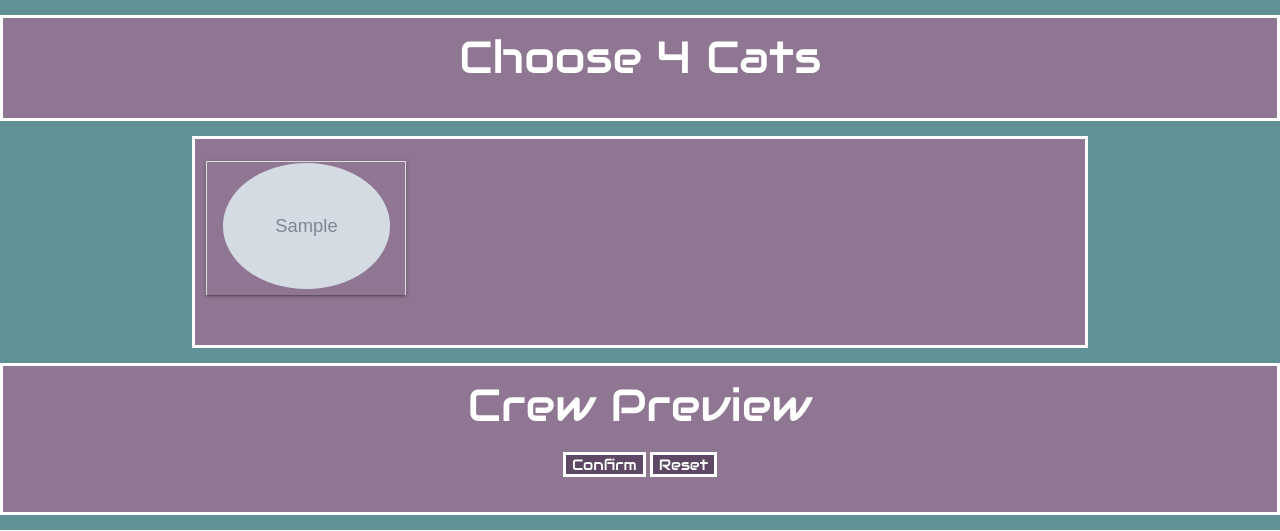
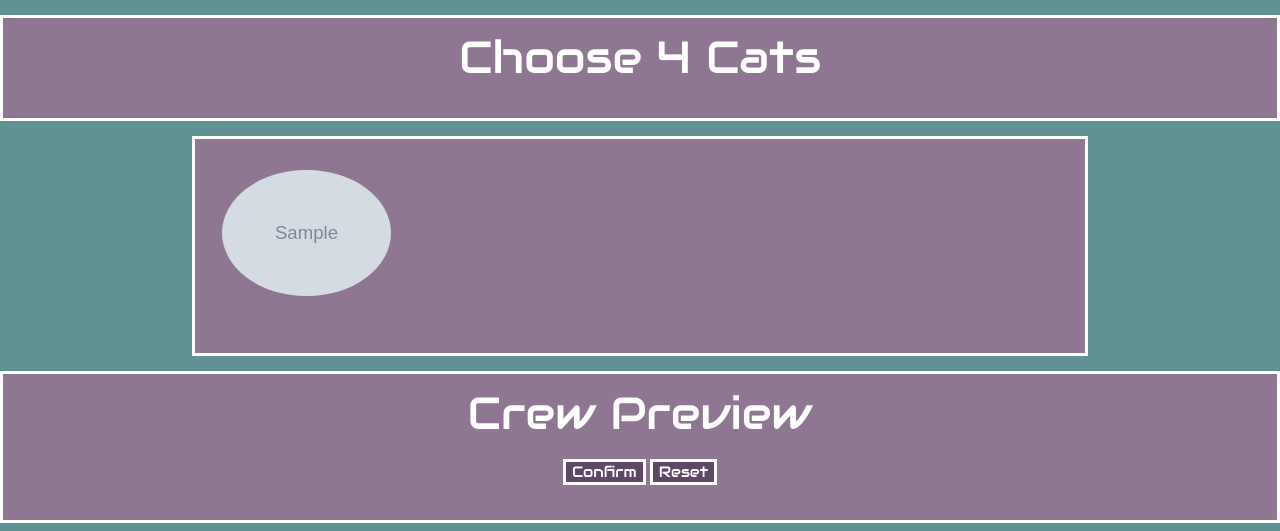
Before and after one commit to SamHulme1/station_c4t, a Flask app: page /get_citizens in a window 1280 px wide. Shown: the part 289-820 px from the top of the page. Run offline with Flask 2, Linux system fonts and the light colour scheme; grey boxes marked "Sample" are stand-in pictures; a database or web service that is not in the repository returns one stand-in record (values such as "Sample title"); some libraries are stand-ins or nearby versions.

Commit message:
removed old class

```diff
--- a/templates/citizens.html
+++ b/templates/citizens.html
@@ -11,10 +11,10 @@
     <div class="row">
         {% for pirates in citizens %}
             <div class="col s3 m3 l3">
-                <ul class="collapsible">
+                <ul>
                     <li>
                         <button class="collapse">
-                            <img src="{{pirates.img_src}}" alt="{{pirates.name}}" class="center-align ctz-img">
+                            <img src="{{pirates.img_src}}" alt="{{pirates.name}}" class="center-align ctz-img ctz-img-hover">
                         </button>
                         <div class="content">
                             <ul class="glow-font-small">
```
